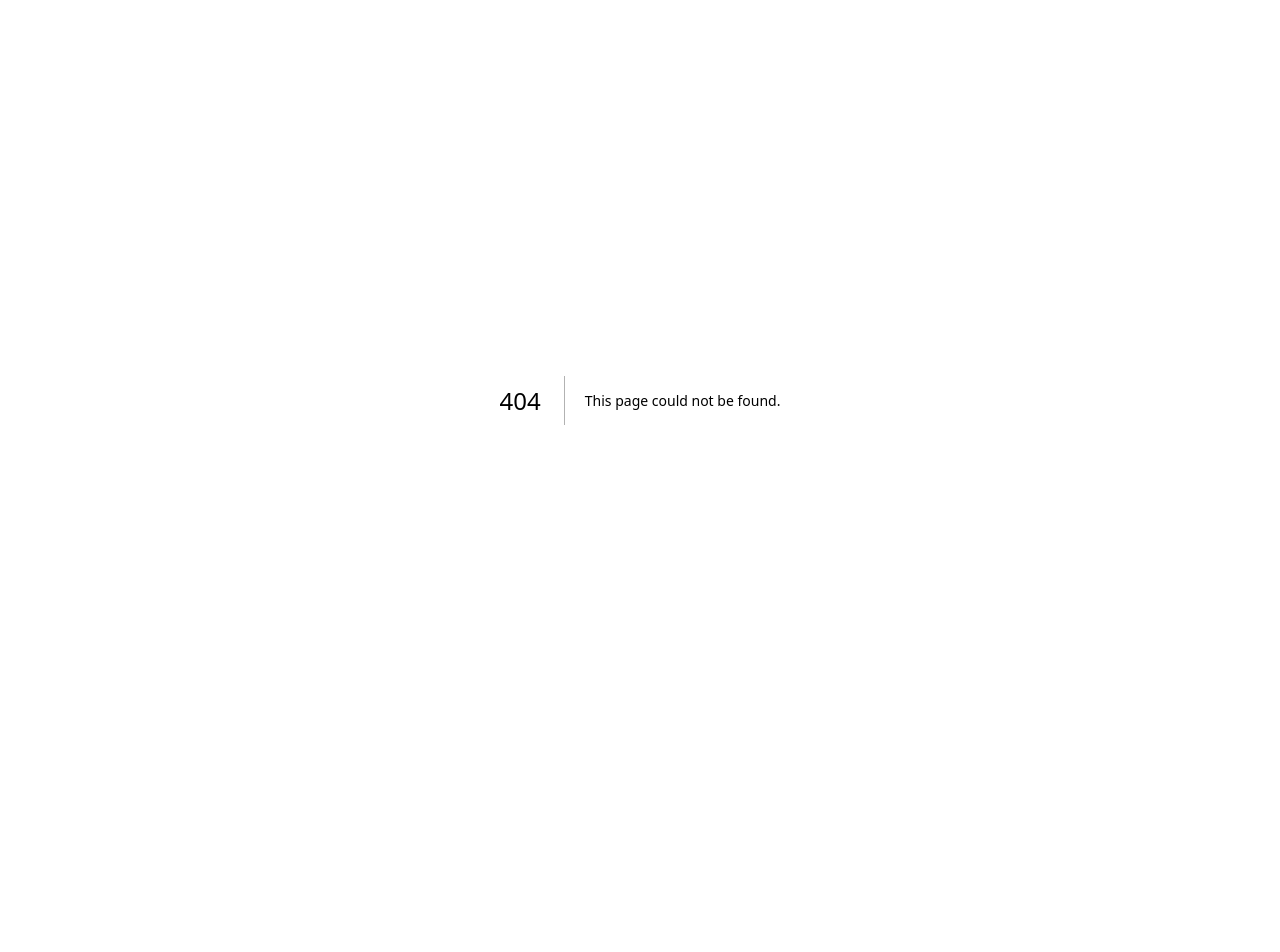
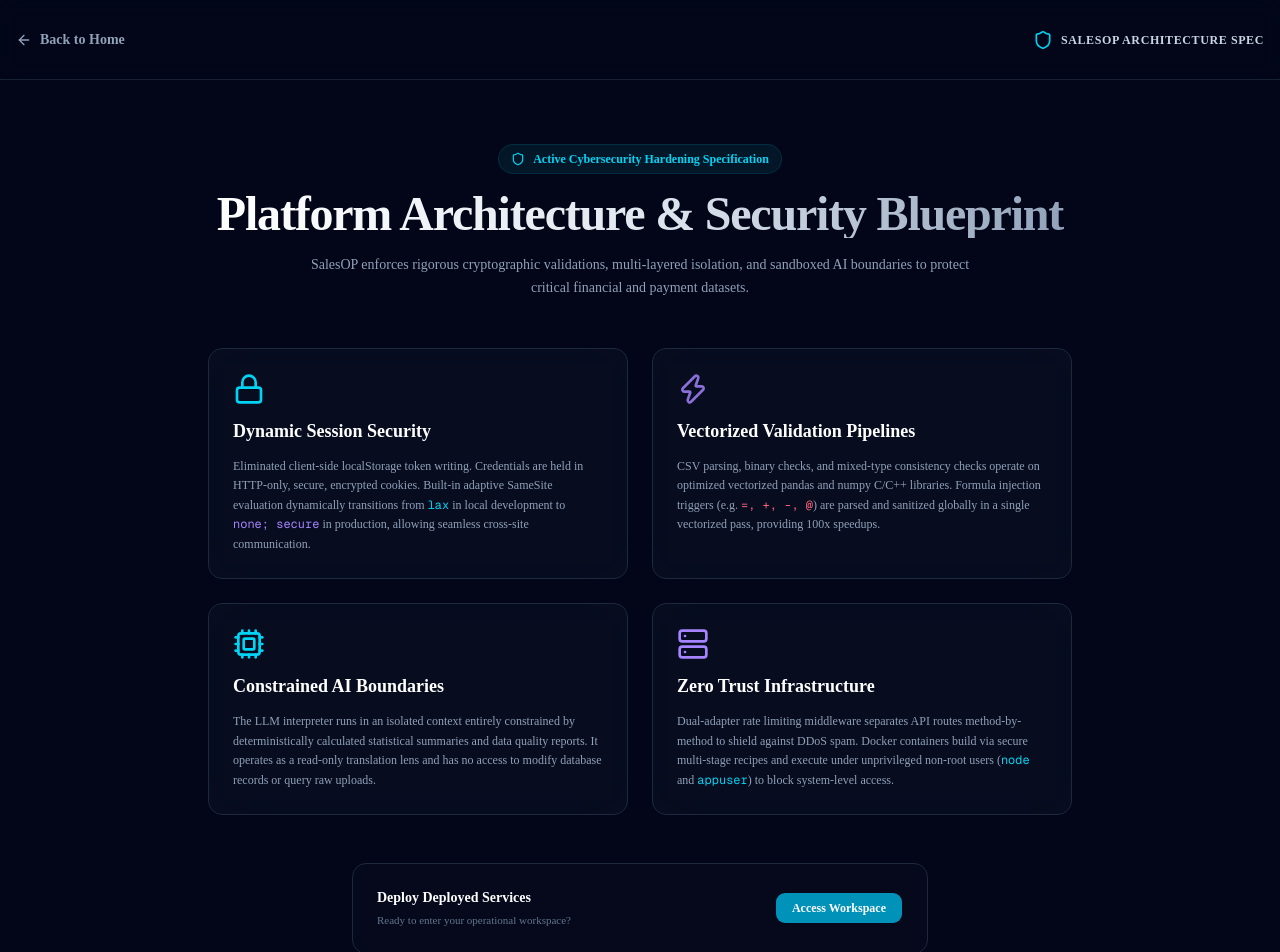
Before and after one commit to Jeetkachhela/SalesOP, a Next.js app in the folder frontend/: page /system-details in a window 1280 px wide. Before the commit this address had no page. Shown: the top 952 px of the page. Before the commit the page ends 800 px from the top, so only its background shows below. Built offline with nearby package versions, Linux system fonts and the light colour scheme.

Commit message:
feat: create system-details spec landing page to resolve Next.js 404 prefetch error

```diff
--- /dev/null
+++ b/frontend/src/app/system-details/page.tsx
@@ -0,0 +1,91 @@
+"use client";
+
+import Link from "next/link";
+import { Button } from "@/components/ui/button";
+import { Shield, ArrowLeft, Cpu, Lock, Activity, Server, Zap } from "lucide-react";
+
+export default function SystemDetails() {
+  return (
+    <div className="min-h-screen bg-slate-950 text-slate-100 flex flex-col font-sans relative overflow-hidden">
+      {/* Decorative Backdrops */}
+      <div className="absolute top-0 left-1/4 w-[500px] h-[500px] rounded-full bg-violet-600/10 blur-3xl pointer-events-none -z-10" />
+      <div className="absolute bottom-0 right-1/4 w-[500px] h-[500px] rounded-full bg-cyan-600/10 blur-3xl pointer-events-none -z-10" />
+
+      <header className="container mx-auto px-4 h-20 flex items-center justify-between border-b border-slate-800/80 backdrop-blur-md sticky top-0 z-40">
+        <Link href="/" className="flex items-center gap-2 text-slate-400 hover:text-white transition-colors">
+          <ArrowLeft className="w-4 h-4" />
+          <span className="text-sm font-semibold">Back to Home</span>
+        </Link>
+        <div className="flex items-center gap-2">
+          <Shield className="w-5 h-5 text-cyan-400" />
+          <span className="text-xs font-semibold uppercase tracking-wider text-slate-300">SalesOP Architecture Spec</span>
+        </div>
+      </header>
+
+      <main className="flex-1 container mx-auto px-4 py-16 max-w-4xl space-y-12">
+        <div className="text-center space-y-4">
+          <div className="inline-flex items-center gap-2 px-3 py-1.5 text-xs text-cyan-400 bg-cyan-950/40 border border-cyan-800/30 rounded-full font-semibold shadow-inner">
+            <Shield className="w-3.5 h-3.5" />
+            Active Cybersecurity Hardening Specification
+          </div>
+          <h1 className="text-4xl md:text-5xl font-extrabold tracking-tight bg-gradient-to-r from-white via-slate-200 to-slate-400 bg-clip-text text-transparent">
+            Platform Architecture & Security Blueprint
+          </h1>
+          <p className="text-slate-400 text-sm max-w-2xl mx-auto leading-relaxed">
+            SalesOP enforces rigorous cryptographic validations, multi-layered isolation, and sandboxed AI boundaries to protect critical financial and payment datasets.
+          </p>
+        </div>
+
+        <div className="grid grid-cols-1 md:grid-cols-2 gap-6">
+          <div className="p-6 border border-slate-800 bg-slate-900/40 backdrop-blur-xl rounded-xl space-y-3">
+            <Lock className="w-8 h-8 text-cyan-400" />
+            <h3 className="text-lg font-bold text-white">Dynamic Session Security</h3>
+            <p className="text-xs text-slate-400 leading-relaxed">
+              Eliminated client-side localStorage token writing. Credentials are held in HTTP-only, secure, encrypted cookies. Built-in adaptive SameSite evaluation dynamically transitions from <code className="text-cyan-400">lax</code> in local development to <code className="text-violet-400">none; secure</code> in production, allowing seamless cross-site communication.
+            </p>
+          </div>
+
+          <div className="p-6 border border-slate-800 bg-slate-900/40 backdrop-blur-xl rounded-xl space-y-3">
+            <Zap className="w-8 h-8 text-violet-400 animate-pulse" />
+            <h3 className="text-lg font-bold text-white">Vectorized Validation Pipelines</h3>
+            <p className="text-xs text-slate-400 leading-relaxed">
+              CSV parsing, binary checks, and mixed-type consistency checks operate on optimized vectorized pandas and numpy C/C++ libraries. Formula injection triggers (e.g. <code className="text-rose-400">=, +, -, @</code>) are parsed and sanitized globally in a single vectorized pass, providing 100x speedups.
+            </p>
+          </div>
+
+          <div className="p-6 border border-slate-800 bg-slate-900/40 backdrop-blur-xl rounded-xl space-y-3">
+            <Cpu className="w-8 h-8 text-cyan-400" />
+            <h3 className="text-lg font-bold text-white">Constrained AI Boundaries</h3>
+            <p className="text-xs text-slate-400 leading-relaxed">
+              The LLM interpreter runs in an isolated context entirely constrained by deterministically calculated statistical summaries and data quality reports. It operates as a read-only translation lens and has no access to modify database records or query raw uploads.
+            </p>
+          </div>
+
+          <div className="p-6 border border-slate-800 bg-slate-900/40 backdrop-blur-xl rounded-xl space-y-3">
+            <Server className="w-8 h-8 text-violet-400" />
+            <h3 className="text-lg font-bold text-white">Zero Trust Infrastructure</h3>
+            <p className="text-xs text-slate-400 leading-relaxed">
+              Dual-adapter rate limiting middleware separates API routes method-by-method to shield against DDoS spam. Docker containers build via secure multi-stage recipes and execute under unprivileged non-root users (<code className="text-cyan-400">node</code> and <code className="text-cyan-400">appuser</code>) to block system-level access.
+            </p>
+          </div>
+        </div>
+
+        <div className="p-6 border border-slate-800 bg-slate-900/20 rounded-xl flex items-center justify-between gap-6 max-w-xl mx-auto">
+          <div className="space-y-1">
+            <h4 className="text-sm font-semibold text-white">Deploy Deployed Services</h4>
+            <p className="text-[11px] text-slate-500">Ready to enter your operational workspace?</p>
+          </div>
+          <Link href="/login">
+            <Button className="bg-cyan-600 hover:bg-cyan-500 text-white text-xs font-semibold px-4 py-2 rounded-lg transition-colors">
+              Access Workspace
+            </Button>
+          </Link>
+        </div>
+      </main>
+
+      <footer className="border-t border-slate-900 py-8 text-center text-xs text-slate-600">
+        <p>© 2026 SalesOP Intelligence. Armored Security Specs.</p>
+      </footer>
+    </div>
+  );
+}
```
